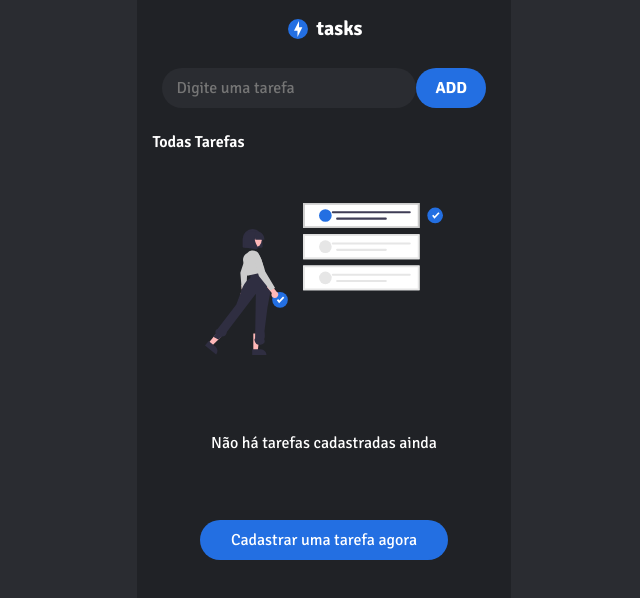
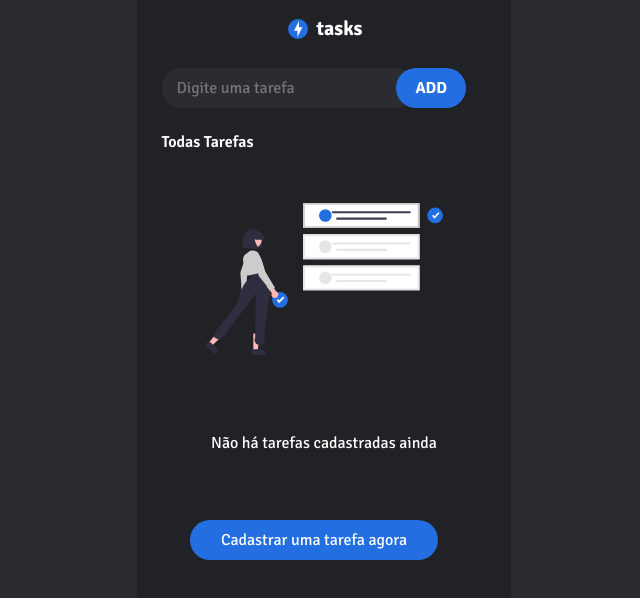
Before and after one commit to Felipe2304/tasksReact, a React (Create React App) app: page / in a window 1280 px wide. Shown: the top 598 px of the page, without its empty margins (316-956 px from the left). Built offline with nearby package versions, Linux system fonts and the light colour scheme.

Commit message:
começando a implementar o localStorage no projeto

```diff
--- a/src/App.css
+++ b/src/App.css
@@ -29,6 +29,7 @@ body {
   flex-direction: column;
   align-items: center;
   justify-content: center;
+  padding: 0 25px;
 }
 
 .task-all-text {
@@ -37,7 +38,6 @@ body {
   color: var(--white);
   margin-bottom: 3.2rem;
   align-self: flex-start;
-  margin-left: 1rem;
 }
 
 .task-box {
--- a/src/App.js
+++ b/src/App.js
@@ -9,15 +9,29 @@ import { TasksItem } from "./components/TasksItem";
 const App = () => {
   const [listTasks, setListTasks] = useState([]);
 
+  const storage = {
+    set:(key , data)=>{
+      const typeData = typeof data
+      localStorage.setItem(key , typeData === 'object'? JSON.stringify(data) : data)
+    },
+
+    get:()=>{
+
+    },
+
+    remove:()=>{
+
+    }
+  }
+
+  storage.set('user' , {user:'felipe'})
+
   const create = (taskText, completed = false) => {
     return  setListTasks([
       ...listTasks,
       { id: Math.random() * 999, title: taskText, completed: completed },
     ]);
-
   };
-
-
   const deleteTask = (id) => {
     const newListFiltered = listTasks.filter((task) => task.id !== id);
     setListTasks(newListFiltered);
@@ -32,6 +46,9 @@ const App = () => {
 
     setListTasks(listCompleted);
   };
+
+
+
 
   return (
     <div className="container-app">
--- a/src/components/Form/form.css
+++ b/src/components/Form/form.css
@@ -30,6 +30,7 @@
   border: none;
   border-radius: 34px;
   cursor: pointer;
+  margin-left: -20px;
 }
 .button:active {
   transform: scale(0.95);
--- a/src/components/ProgressBar/progressBar.css
+++ b/src/components/ProgressBar/progressBar.css
@@ -1,7 +1,6 @@
 .progress-bar-wrapper {
   width: 100%;
   margin-bottom: 1.5rem;
-  padding: 1rem;
 }
 
 .info-progress {
--- a/src/components/TasksItem/index.js
+++ b/src/components/TasksItem/index.js
@@ -7,6 +7,7 @@ export const TasksItem = ({ title, id, deleteTask, toggleTask, completed }) => {
     event.stopPropagation();
     deleteTask(id);
   };
+
   return (
     <li className="task-item" onClick={() => toggleTask(id)}>
       <img
```
Also changed, not shown: 1 other file (tests, documents, lock files or other folders).
